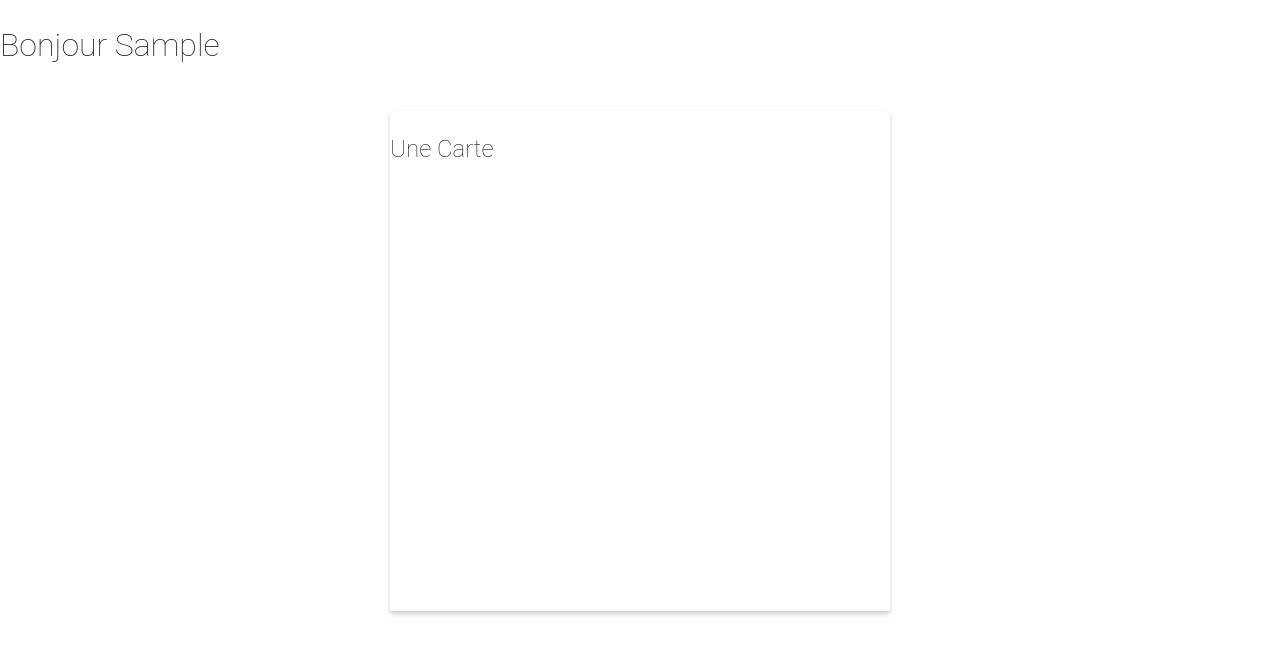
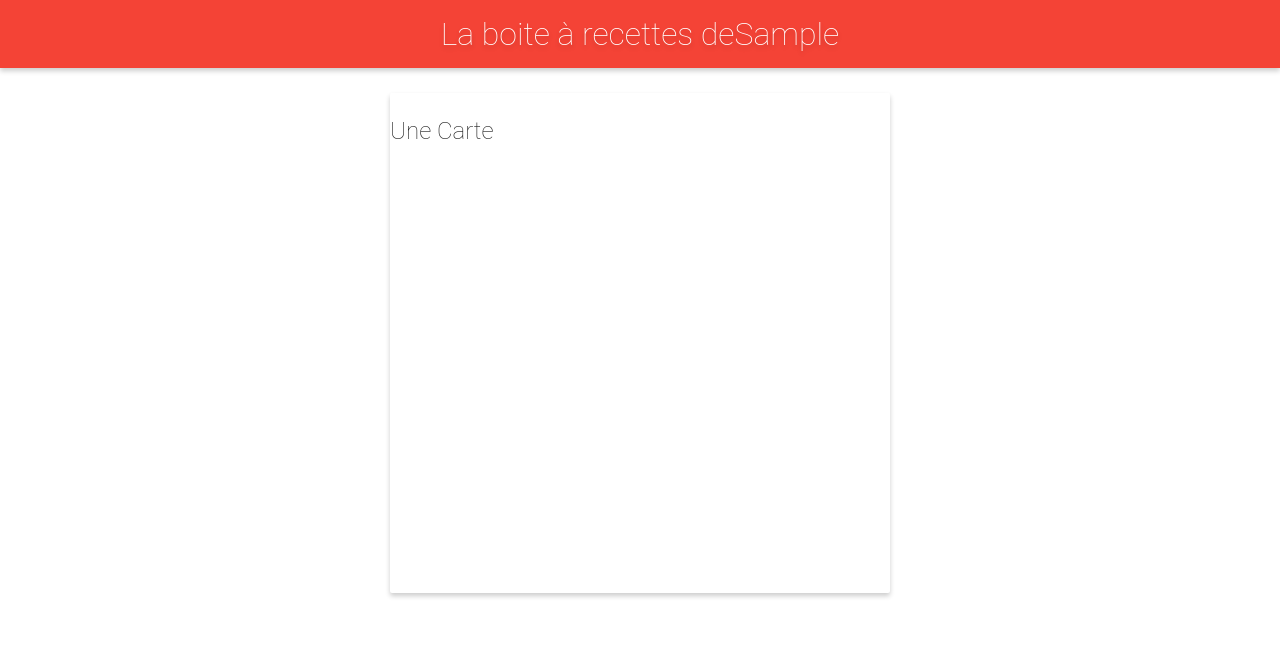
Before and after one commit to Doncle85/recettes, a React (Create React App) app: page / in a window 1280 px wide. Both pictures are taken after typing "Sample" into the empty fields and a click on the button "GO". Shown: the top 654 px of the page. Built offline with nearby package versions, Linux system fonts and the light colour scheme.

Commit message:
add header

```diff
--- a/src/App.js
+++ b/src/App.js
@@ -1,6 +1,8 @@
 import React, { Component } from 'react'
 // CSS
 import './App.css'
+
+import Header from "./components/Header";
 
 class App extends Component {
   state = {
@@ -10,7 +12,7 @@
   render () {
     return (
         <div className='box'>
-          <h1>Bonjour {this.state.pseudo}</h1>
+          <Header pseudo={this.state.pseudo} />
           <div className='cards'>
             <div className='card'>
               <h2>Une Carte</h2>
--- /dev/null
+++ b/src/components/Header.js
@@ -0,0 +1,14 @@
+import React from 'react';
+
+const Header = ({pseudo}) => {
+    //permets de tester si besoin d'apostrophes pour le pseudo
+    const formatPseudo = pseudo=> /[aeiouy]/i.test(pseudo[0])?`d'${pseudo}`:`de${pseudo}`
+    console.log(formatPseudo(pseudo))
+    return(
+        <header>
+            <h1>La boite à recettes {formatPseudo(pseudo)}</h1>
+        </header>
+    )
+}
+
+export default Header;
```
